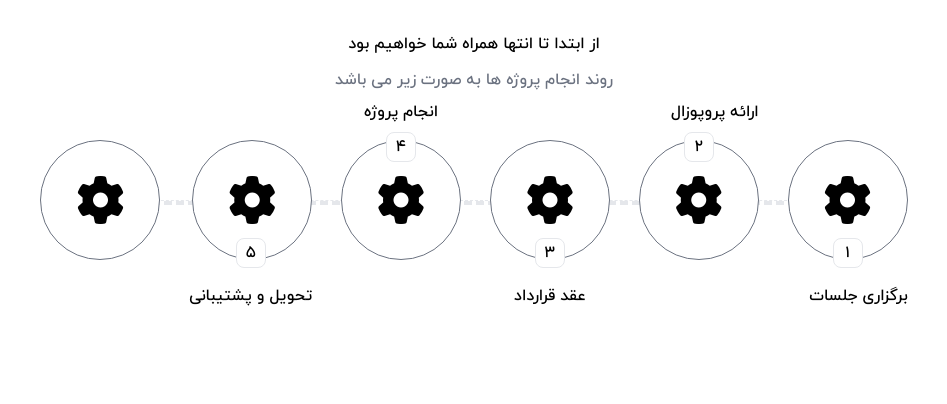
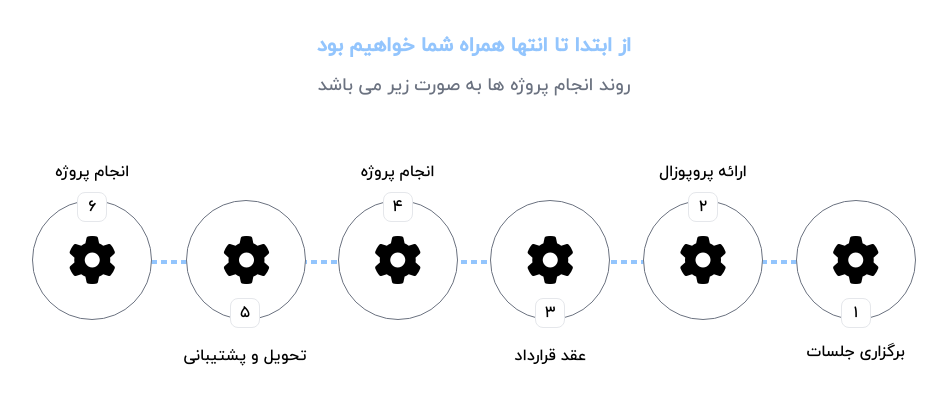
Before and after one commit to majid-amini/barnamenevisan, a website: page projectProccess.html in a window 1280 px wide. Shown: the whole page, without its empty margins (166-1113 px from the left). Drawn offline with Linux system fonts and the light colour scheme.

Commit message:
projectProccess page completed

```diff
--- a/projectProccess.html
+++ b/projectProccess.html
@@ -16,15 +16,17 @@
   <body>
     <section class="mt-8">
       <div class="container max-w-4xl">
-        <h2 class="text-center">از ابتدا تا انتها همراه شما خواهیم بود</h2>
-        <h3 class="text-darkGrayColor text-center mt-3">
+        <h2 class="text-center text-xl font-semibold text-primaryColor-300">
+          از ابتدا تا انتها همراه شما خواهیم بود
+        </h2>
+        <h3 class="text-darkGrayColor text-lg text-center mt-3">
           روند انجام پروژه ها به صورت زیر می باشد
         </h3>
 
         <div
-          class="mt-12 flex justify-around items-center relative before:content-[''] before:absolute before:w-[80%] before:border-t before:border-4 before:border-dashed before:top-[50%] before:margin-auto before:z-0"
+          class="lg:mt-[100px] mt-3 grid grid-cols-2 md:grid-cols-3 lg:grid-cols-6 gap-5 lg:flex-row justify-around items-center relative before:content-[''] before:absolute before:hidden lg:before:block lg:before:w-[90%] before:left-0 before:right-0 lg:before:border-top before:border-dashed before:border-2 before:border-primaryColor-300 before:top-[50%] before:m-auto before:z-0"
         >
-          <div class="relative h-[120px]">
+          <div class="relative mx-auto h-[120px] mt-[50px] lg:mt-0">
             <div class="flex flex-col">
               <div
                 class="bg-white border bg-lightGrayColor border-darkGrayColor rounded-full p-5 w-[120px] h-[120px] flex justify-center items-center z-5"
@@ -36,16 +38,16 @@
               >
                 1
               </div>
-              <div>
-                <h5 class="mt-6 self-center">برگزاری جلسات</h5>
+              <div class="self-center">
+                <h5 class="mt-5">برگزاری جلسات</h5>
               </div>
             </div>
           </div>
 
-          <div class="relative h-[120px]">
-            <div class="flex flex-col">
-              <div>
-                <h5 class="-mt-10 self-center"> ارائه پروپوزال</h5>
+          <div class="relative mx-auto h-[120px] mt-[50px] lg:mt-0">
+            <div class="flex flex-col-reverse lg:flex-col">
+              <div class="self-center">
+                <h5 class="mt-5 lg:-mt-10">ارائه پروپوزال</h5>
               </div>
               <div
                 class="bg-white border bg-lightGrayColor border-darkGrayColor rounded-full p-5 w-[120px] h-[120px] flex justify-center items-center z-5"
@@ -53,14 +55,14 @@
                 <i class="fa-solid fa-gear text-5xl"></i>
               </div>
               <div
-                class="absolute w-[30px] h-[30px] border left-0 right-0 mx-auto -top-2 bg-white flex justify-center items-center rounded-lg"
+                class="absolute w-[30px] h-[30px] border left-0 right-0 mx-auto -bottom-2 lg:-bottom-2 lg:-top-2 bg-white flex justify-center items-center rounded-lg"
               >
                 2
               </div>
             </div>
           </div>
 
-          <div class="relative h-[120px]">
+          <div class="relative mx-auto h-[120px] mt-[50px] lg:mt-0">
             <div class="flex flex-col">
               <div
                 class="bg-white border bg-lightGrayColor border-darkGrayColor rounded-full p-5 w-[120px] h-[120px] flex justify-center items-center z-5"
@@ -73,15 +75,15 @@
                 3
               </div>
               <div class="self-center">
-                <h5 class="mt-6 "> عقد قرارداد</h5>
+                <h5 class="mt-6">عقد قرارداد</h5>
               </div>
             </div>
           </div>
 
-          <div class="relative h-[120px]">
-            <div class="flex flex-col">
-              <div class=" self-center">
-                <h5 class="-mt-10"> انجام پروژه</h5>
+          <div class="relative mx-auto h-[120px] mt-[50px] lg:mt-0">
+            <div class="flex flex-col-reverse lg:flex-col">
+              <div class="self-center">
+                <h5 class="mt-6 lg:-mt-10">انجام پروژه</h5>
               </div>
               <div
                 class="bg-white border bg-lightGrayColor border-darkGrayColor rounded-full p-5 w-[120px] h-[120px] flex justify-center items-center z-5"
@@ -89,14 +91,14 @@
                 <i class="fa-solid fa-gear text-5xl"></i>
               </div>
               <div
-                class="absolute w-[30px] h-[30px] border left-0 right-0 mx-auto -top-2 bg-white flex justify-center items-center rounded-lg"
+                class="absolute w-[30px] h-[30px] border left-0 right-0 mx-auto -bottom-2 lg:-top-2 bg-white flex justify-center items-center rounded-lg"
               >
                 4
               </div>
             </div>
           </div>
 
-          <div class="relative h-[120px]">
+          <div class="relative mx-auto h-[120px] mt-[50px] lg:mt-0">
             <div class="flex flex-col">
               <div
                 class="bg-white border bg-lightGrayColor border-darkGrayColor rounded-full p-5 w-[120px] h-[120px] flex justify-center items-center z-5"
@@ -109,19 +111,128 @@
                 5
               </div>
               <div class="self-center">
-                <h5 class="mt-6 "> تحویل و پشتیبانی </h5>
+                <h5 class="mt-6">تحویل و پشتیبانی</h5>
               </div>
             </div>
           </div>
 
-          <div class="relative">
-            <div
-              class="bg-white border bg-lightGrayColor border-darkGrayColor rounded-full p-5 w-[120px] h-[120px] flex justify-center items-center z-5"
-            >
-              <i class="fa-solid fa-gear text-5xl"></i>
+          <div class="relative mx-auto h-[120px] mt-[50px] lg:mt-0">
+            <div class="flex flex-col-reverse lg:flex-col">
+              <div class="self-center">
+                <h5 class="mt-6 lg:-mt-10">انجام پروژه</h5>
+              </div>
+              <div
+                class="bg-white border bg-lightGrayColor border-darkGrayColor rounded-full p-5 w-[120px] h-[120px] flex justify-center items-center z-5"
+              >
+                <i class="fa-solid fa-gear text-5xl"></i>
+              </div>
+              <div
+                class="absolute w-[30px] h-[30px] border left-0 right-0 mx-auto -bottom-2 lg:-top-2 bg-white flex justify-center items-center rounded-lg"
+              >
+                6
+              </div>
             </div>
           </div>
         </div>
+
+        <!-- <div class="grid grid-cols-2 md:grid-cols-3 lg:grid-cols-6 gap-10">
+
+
+          <div class="grid-item mt-3 lg:mt-[100px]">
+            <div class="relative h-[120px]">
+              <div class="bg-white border bg-lightGrayColor border-darkGrayColor mx-auto rounded-full p-5 w-[120px] h-[120px] flex justify-center items-center z-5">
+                <i class="fa-solid fa-gear text-5xl"></i>
+              </div>
+              <div class="absolute w-[30px] h-[30px] border left-0 right-0 mx-auto -bottom-2 bg-white flex justify-center items-center rounded-lg">
+                1
+              </div>
+              <div class="self-center">
+                <h5 class="mt-5 text-center">برگزاری جلسات</h5>
+              </div>
+            </div>
+          </div>
+
+
+          <div class="grid-item mt-3 lg:mt-[100px]">
+            <div class="relative h-[120px]">
+              <div class="bg-white border bg-lightGrayColor border-darkGrayColor mx-auto rounded-full p-5 w-[120px] h-[120px] flex justify-center items-center z-5">
+                <i class="fa-solid fa-gear text-5xl"></i>
+              </div>
+              <div class="absolute w-[30px] h-[30px] border left-0 right-0 mx-auto -bottom-2 bg-white flex justify-center items-center rounded-lg">
+                1
+              </div>
+              <div class="self-center">
+                <h5 class="mt-5 text-center">برگزاری جلسات</h5>
+              </div>
+            </div>
+          </div>
+
+
+
+          <div class="grid-item mt-3 lg:mt-[100px]">
+            <div class="relative h-[120px]">
+              <div class="bg-white border bg-lightGrayColor border-darkGrayColor mx-auto rounded-full p-5 w-[120px] h-[120px] flex justify-center items-center z-5">
+                <i class="fa-solid fa-gear text-5xl"></i>
+              </div>
+              <div class="absolute w-[30px] h-[30px] border left-0 right-0 mx-auto -bottom-2 bg-white flex justify-center items-center rounded-lg">
+                1
+              </div>
+              <div class="self-center">
+                <h5 class="mt-5 text-center">برگزاری جلسات</h5>
+              </div>
+            </div>
+          </div>
+
+
+          <div class="grid-item mt-3 lg:mt-[100px]">
+            <div class="relative h-[120px]">
+              <div class="bg-white border bg-lightGrayColor border-darkGrayColor mx-auto rounded-full p-5 w-[120px] h-[120px] flex justify-center items-center z-5">
+                <i class="fa-solid fa-gear text-5xl"></i>
+              </div>
+              <div class="absolute w-[30px] h-[30px] border left-0 right-0 mx-auto -bottom-2 bg-white flex justify-center items-center rounded-lg">
+                1
+              </div>
+              <div class="self-center">
+                <h5 class="mt-5 text-center">برگزاری جلسات</h5>
+              </div>
+            </div>
+          </div>
+
+          <div class="grid-item mt-3 lg:mt-[100px]">
+            <div class="relative h-[120px]">
+              <div class="bg-white border bg-lightGrayColor border-darkGrayColor mx-auto rounded-full p-5 w-[120px] h-[120px] flex justify-center items-center z-5">
+                <i class="fa-solid fa-gear text-5xl"></i>
+              </div>
+              <div class="absolute w-[30px] h-[30px] border left-0 right-0 mx-auto -bottom-2 bg-white flex justify-center items-center rounded-lg">
+                1
+              </div>
+              <div class="self-center">
+                <h5 class="mt-5 text-center">برگزاری جلسات</h5>
+              </div>
+            </div>
+          </div>
+
+
+          <div class="grid-item mt-3 lg:mt-[100px]">
+            <div class="relative h-[120px]">
+              <div class="bg-white border bg-lightGrayColor border-darkGrayColor mx-auto rounded-full p-5 w-[120px] h-[120px] flex justify-center items-center z-5">
+                <i class="fa-solid fa-gear text-5xl"></i>
+              </div>
+              <div class="absolute w-[30px] h-[30px] border left-0 right-0 mx-auto -bottom-2 bg-white flex justify-center items-center rounded-lg">
+                1
+              </div>
+              <div class="self-center">
+                <h5 class="mt-5 text-center">برگزاری جلسات</h5>
+              </div>
+            </div>
+          </div>
+
+
+
+
+
+
+        </div> -->
       </div>
     </section>
   </body>
```
Also changed, not shown: styles/style.css.
